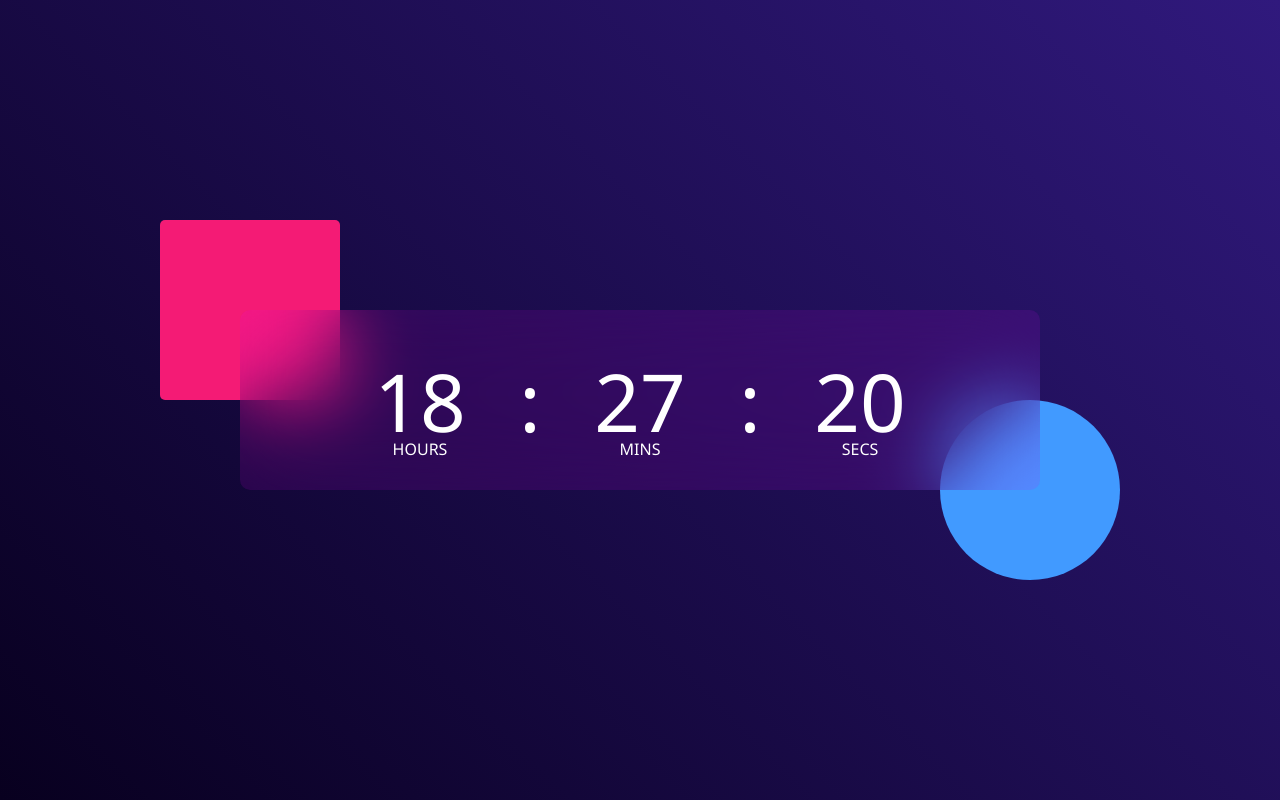
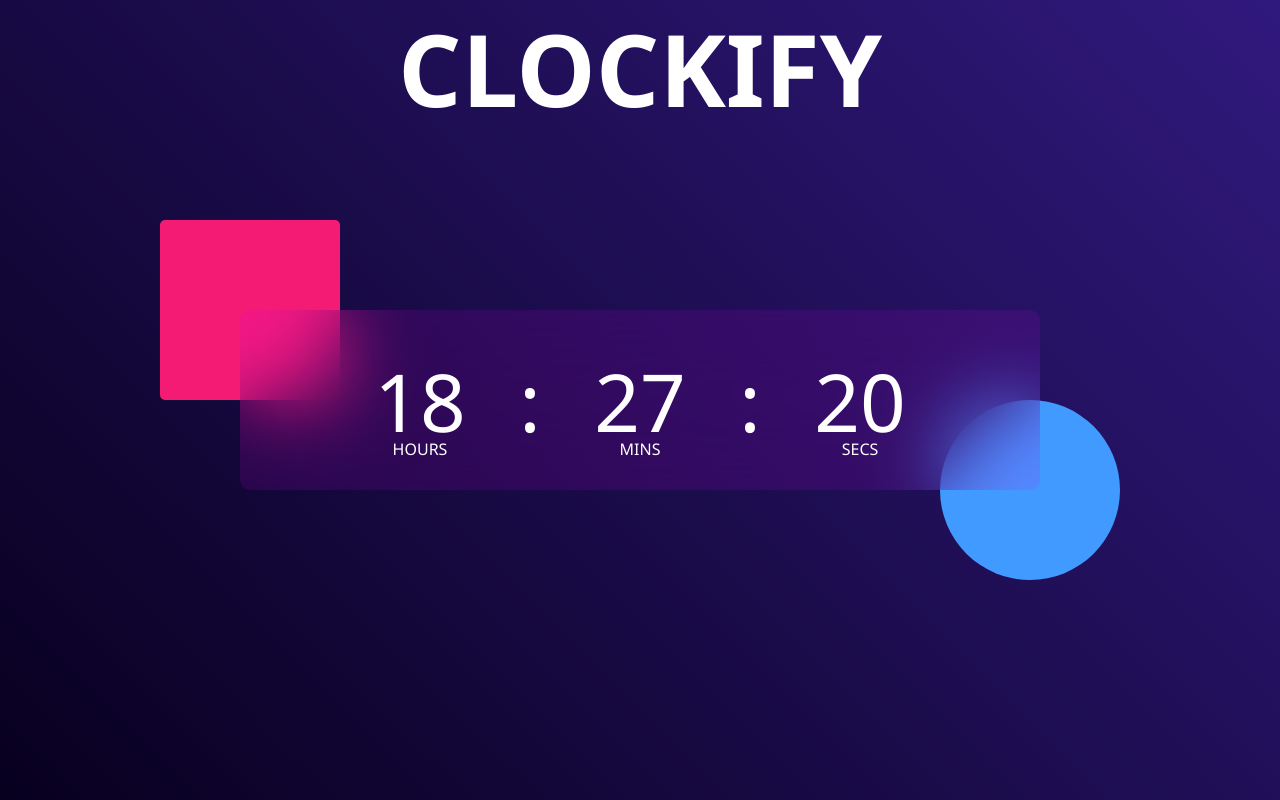
Before and after one commit to Omkarkadam-dev/Clockify, a plain HTML site: page index.html in a window 1280 px wide. Drawn offline with Linux system fonts and the light colour scheme.

Commit message:
Project Completed

```diff
--- a/index.html
+++ b/index.html
@@ -11,6 +11,7 @@
 <body>
 
     <div class="hero">
+        <h1 class="title">CLOCKIFY</h1>
         <div class="container">
             <div class="clock">
                 <span id="hrs">00</span>
--- a/style.css
+++ b/style.css
@@ -21,6 +21,12 @@
     left: 50%;
     transform: translate(-50%, -50%);
 }
+
+.hero h1{
+    text-align: center;
+    font-size: 100px;
+}
+
 
 .container::before {
     content: '';
```
